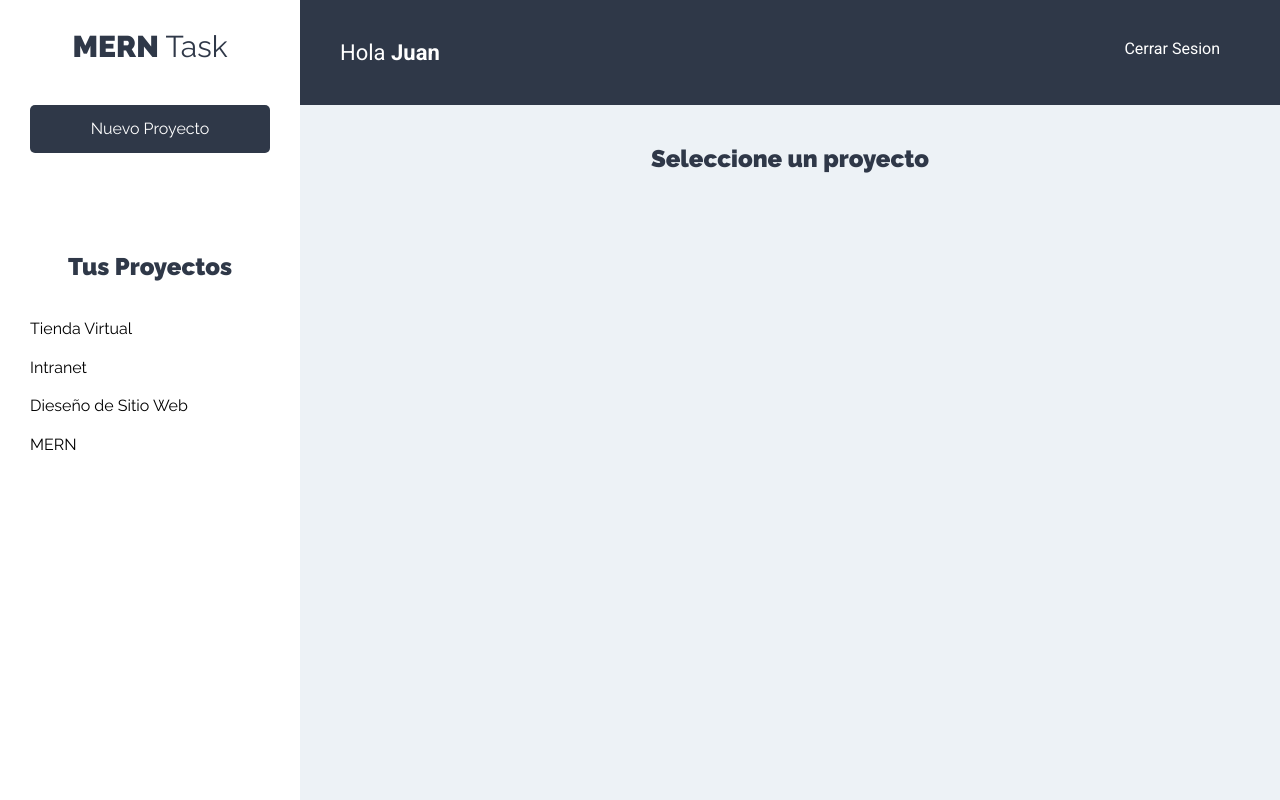
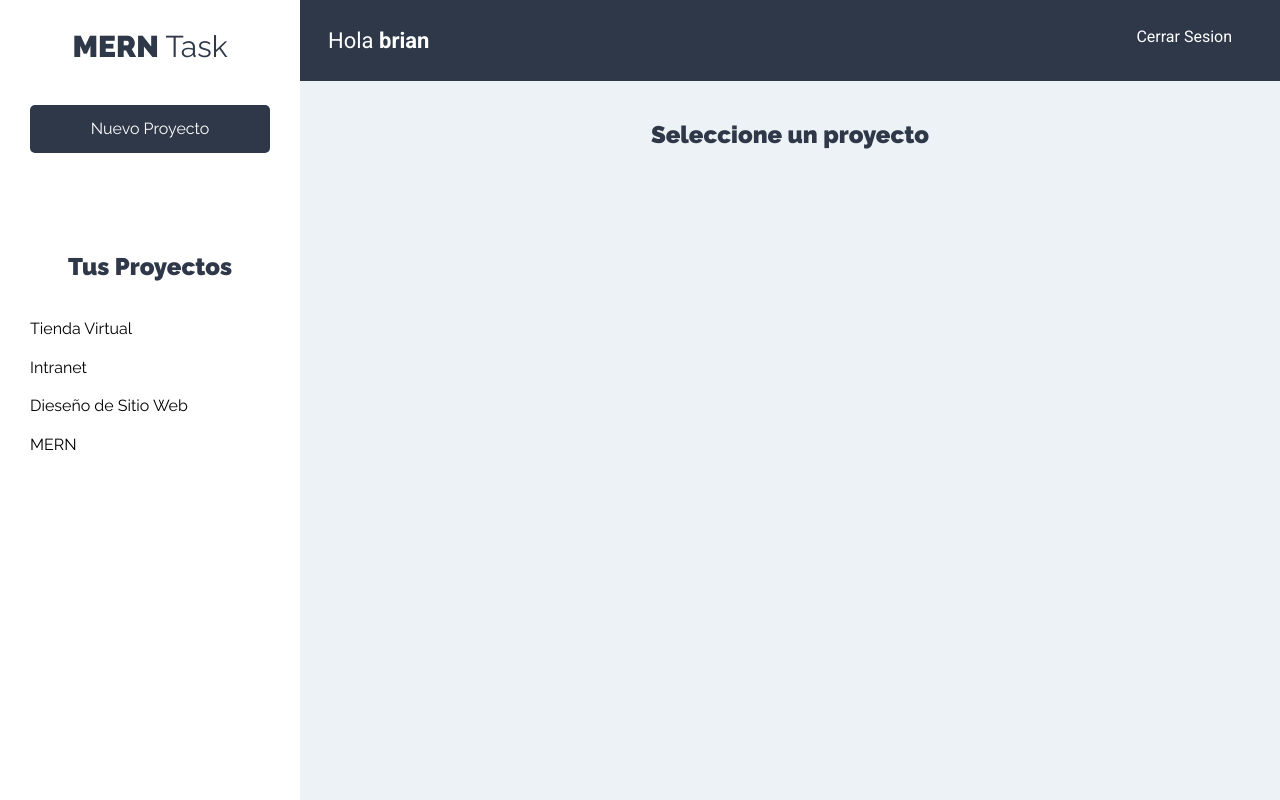
Before and after one commit to brian-dg/mern-proyectos, a React (Create React App) app: page /proyectos in a window 1280 px wide. Built offline with nearby package versions, Linux system fonts and the light colour scheme.

Commit message:
funcionalidadObtenerTarea

```diff
--- a/src/components/context/tareas/tareaState.js
+++ b/src/components/context/tareas/tareaState.js
@@ -47,7 +47,6 @@ const TareaState = props => {
 
     )
 
-
 }
 
 export default TareaState;
--- a/src/components/layout/Barra.js
+++ b/src/components/layout/Barra.js
@@ -4,7 +4,7 @@ const Barra = () =>{
     return (
         <header className ="app-header">
             <p className="nombre-usuario">
-                Hola <span>Juan</span>
+                Hola <span>brian</span>
             </p>
 
             <nav className="nav-principal">
--- a/src/components/proyectos/Proyecto.js
+++ b/src/components/proyectos/Proyecto.js
@@ -11,14 +11,11 @@ const {proyectoActual} = proyectosContext;
 const tareasContext = useContext(tareaContext);
 const {obtenerTareas} = tareasContext;
 
-
-
 //Funcion para agregar el proyecto actual
     const seleccionarProyecto = id => {
         proyectoActual(id);//Fijar un proyecto Actual
         obtenerTareas(id)//Filtrar las tareas cuando se de click
     }
-
 
     return (
         <li>
--- a/src/index.css
+++ b/src/index.css
@@ -85,7 +85,7 @@ a {
   margin: 0;
   padding: 0;
   display: block;
-  background-color: transparent;
+  background-color: white;
 }
 
 @media (min-width: 768px) {
@@ -137,7 +137,7 @@ aside  {
   display: flex;
   justify-content: space-between;
   background-color: var(--gris2);
-  padding: 4rem;
+  padding: 2.8rem;
 }
 .nombre-usuario {
   color: var(--blanco);
```
